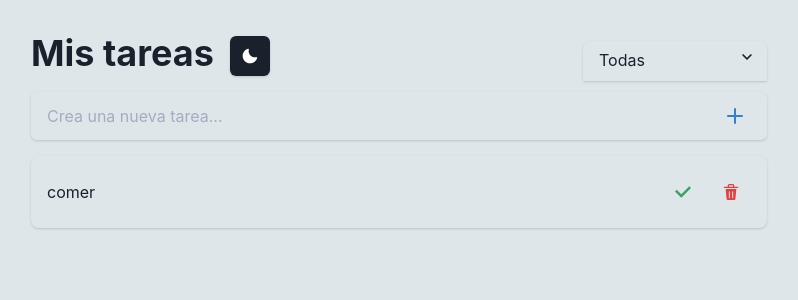
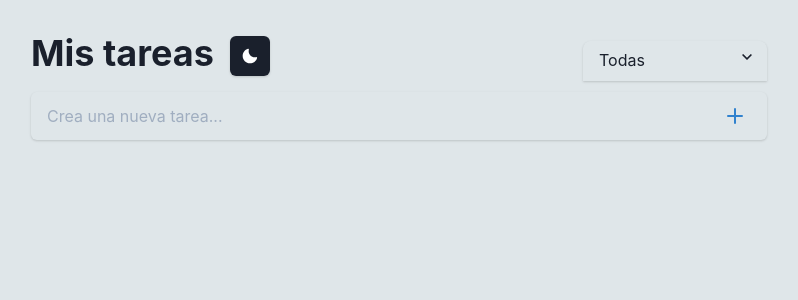
Before and after one commit to en44no/todo-app, a React (Create React App) app: page / in a window 1280 px wide. Shown: the top 300 px of the page, without its empty margins (241-1039 px from the left). Built offline with nearby package versions, Linux system fonts and the light colour scheme.

Commit message:
Removed default task

```diff
--- a/src/components/ListToDos.jsx
+++ b/src/components/ListToDos.jsx
@@ -13,7 +13,8 @@ const ListToDos = () => {
   return (
     <>
       <Container maxW='container.md'>
-        {toDos.map((toDo) => (
+        {toDos
+          ? toDos.map((toDo) => (
               <Grid
                 key={toDo.title}
                 templateColumns='repeat(5, 1fr)'
@@ -62,7 +63,8 @@ const ListToDos = () => {
                   </Box>
                 </GridItem>
               </Grid>
-        ))}
+            ))
+          : ''}
       </Container>
     </>
   );
--- a/src/context/ToDoState.jsx
+++ b/src/context/ToDoState.jsx
@@ -9,7 +9,7 @@ const ToDoState = (props) => {
     if (allToDos != null) {
       setToDos(allToDos);
     } else {
-      setToDos([{ title: 'comer' }]);
+      setToDos([]);
     }
   };
 
```
Lines whose indentation alone changed are shown as unchanged.
